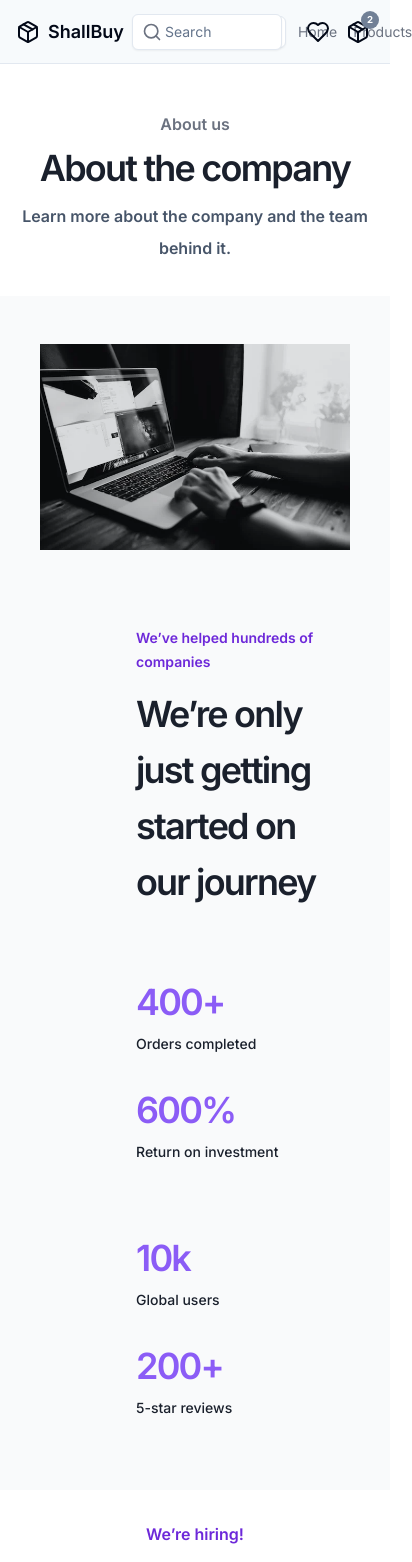
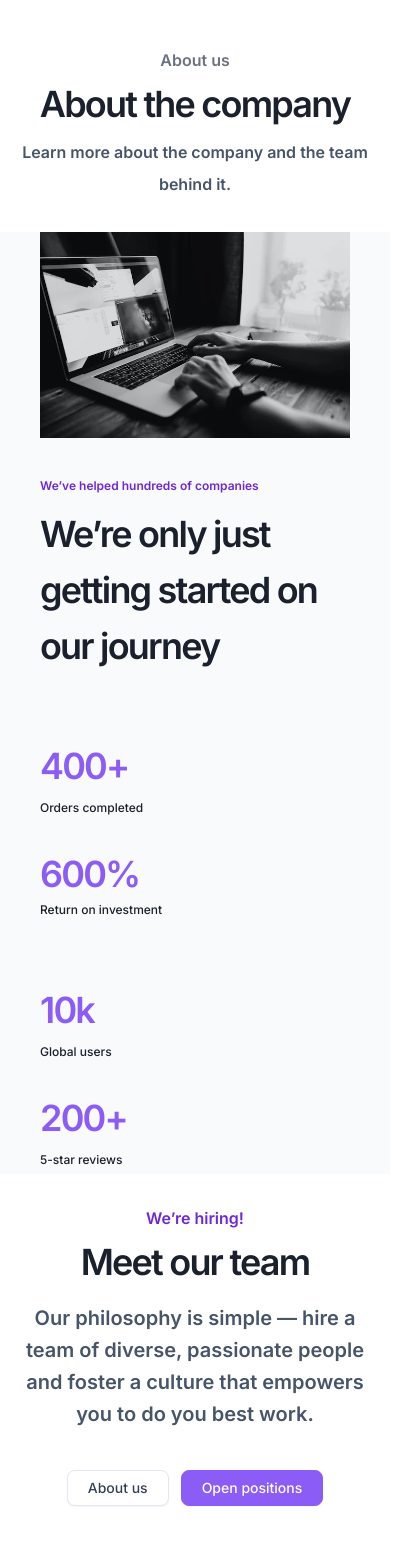
Before and after one commit to Selva2105/shallbuy-web, a Next.js app: page /about-us in a window 390 px wide. Shown: the top 1562 px of the page, 412 px wide, since content can reach past the window. Built offline with nearby package versions, Linux system fonts and the light colour scheme.

Commit message:
fix: aboutus page responsive done

```diff
--- a/src/app/(static-pages)/about-us/page.tsx
+++ b/src/app/(static-pages)/about-us/page.tsx
@@ -2,7 +2,6 @@ import { Button } from "@/components/ui/button";
 import { jobListings, teamMembers, valuesList } from "@/constants/data";
 import { GitHubLogoIcon, LinkedInLogoIcon } from "@radix-ui/react-icons";
 import peopleImage from "../../../../public/images/teams/Image.svg";
-import Image from "next/image";
 import Link from "next/link";
 import React from "react";
 
@@ -23,66 +22,65 @@ const page = () => {
         </div>
       </div>
 
-      <div className="flex justify-center items-center self-stretch px-20 py-8 bg-gray-50 max-md:px-5">
-        <div className="px-8 mt-4 w-full max-w-screen-xl max-md:px-5 max-md:max-w-full">
-          <div className="flex max-md:flex-col">
-            <Image
+      <div className="flex justify-center items-center self-stretch md:px-10 md:py-4 lg:px-20 lg:py-8 bg-gray-50 max-md:px-5">
+        <div className="lg:px-8 lg:mt-4 w-full max-w-screen-xl max-md:px-5 max-md:max-w-full">
+          <div className="flex max-md:flex-col justify-between md:gap-5 lg:gap-0">
+            <img
               loading="lazy"
               src="/images/about-1.webp"
               alt=""
-              width={600}
-              height={600}
+              className="md:w-[385px] md:h-[285px] lg:w-[560px] lg:h-[435px]"
             />
             <div className="flex flex-col w-6/12 max-md:ml-0 max-md:w-full ">
-              <div className="flex flex-col self-stretch my-auto max-md:mt-10 max-md:max-w-full py-9 pr-8 ml-24 ">
-                <div className="text-sm font-semibold leading-6 text-violet-700 max-md:max-w-full">
+              <div className="flex flex-col self-stretch my-auto max-md:mt-10 max-md:max-w-full lg:py-9 lg:pr-8">
+                <div className="text-xs lg:text-sm font-semibold lg:leading-6 text-violet-700 max-md:max-w-full">
                   We’ve helped hundreds of companies
                 </div>
-                <div className="mt-3 text-5xl font-semibold tracking-tighter text-gray-900 leading-[60px] max-md:max-w-full max-md:text-4xl max-md:leading-[56px]">
+                <div className="mt-3 text-lg lg:text-5xl font-semibold tracking-tighter text-gray-900 lg:leading-[60px] max-md:max-w-full max-md:text-4xl max-md:leading-[56px]">
                   We’re only just getting started on our journey
                 </div>
-                <div className="mt-12 max-md:mt-10 max-md:max-w-full">
+                <div className="mt-2 max-md:mt-10 md:max-w-full">
                   <div className="flex gap-5 max-md:flex-col max-md:gap-0">
                     <div className="flex flex-col w-6/12 max-md:ml-0 max-md:w-full">
                       <div className="flex flex-col grow self-stretch max-md:mt-8">
-                        <div className="text-4xl font-semibold tracking-tighter text-violet-500 leading-[22px] max-md:text-4xl">
+                        <div className="text-lg lg:text-4xl font-semibold tracking-tighter text-violet-500 leading-[22px] max-md:text-4xl">
                           400+
                         </div>
-                        <div className="mt-2 text-sm font-medium leading-7 text-gray-900">
+                        <div className="mt-2 text-xs lg:text-sm font-medium leading-7 text-gray-900">
                           Orders completed
                         </div>
                       </div>
                     </div>
                     <div className="flex flex-col ml-5 w-6/12 max-md:ml-0 max-md:w-full">
                       <div className="flex flex-col grow self-stretch max-md:mt-8">
-                        <div className="text-4xl font-semibold tracking-tighter text-violet-500 leading-[22px] max-md:text-4xl">
+                        <div className="text-lg lg:text-4xl font-semibold tracking-tighter text-violet-500 leading-[22px] max-md:text-4xl">
                           600%
                         </div>
-                        <div className="mt-2 text-sm font-medium leading-7 text-gray-900">
+                        <div className="mt-2 text-xs lg:text-sm font-medium lg:leading-7 text-gray-900">
                           Return on investment
                         </div>
                       </div>
                     </div>
                   </div>
                 </div>
-                <div className="mt-12 max-md:mt-10 max-md:max-w-full">
+                <div className="mt-12 max-md:mt-10 md:max-w-full">
                   <div className="flex gap-5 max-md:flex-col max-md:gap-0">
                     <div className="flex flex-col w-6/12 max-md:ml-0 max-md:w-full">
                       <div className="flex flex-col grow self-stretch max-md:mt-8">
-                        <div className="text-4xl font-semibold tracking-tighter text-violet-500 leading-[22px] max-md:text-4xl">
+                        <div className="text-lg lg:text-4xl font-semibold tracking-tighter text-violet-500 leading-[22px] max-md:text-4xl">
                           10k
                         </div>
-                        <div className="mt-2 text-sm font-medium leading-7 text-gray-900">
+                        <div className="mt-2 text-xs lg:text-sm font-medium leading-7 text-gray-900">
                           Global users
                         </div>
                       </div>
                     </div>
                     <div className="flex flex-col ml-5 w-6/12 max-md:ml-0 max-md:w-full">
                       <div className="flex flex-col grow self-stretch max-md:mt-8">
-                        <div className="text-4xl font-semibold tracking-tighter text-violet-500 leading-[22px] max-md:text-4xl">
+                        <div className="text-lg lg:text-4xl font-semibold tracking-tighter text-violet-500 leading-[22px] max-md:text-4xl">
                           200+
                         </div>
-                        <div className="mt-2 text-sm font-medium leading-7 text-gray-900">
+                        <div className="mt-2 text-xs lg:text-sm font-medium leading-7 text-gray-900">
                           5-star reviews
                         </div>
                       </div>
@@ -120,10 +118,10 @@ const page = () => {
         </div>
 
         <div className="max-md:max-w-full px-20 pb-8 ">
-          <div className="flex gap-5 max-md:flex-col max-md:gap-0 justify-center items-center">
+          <div className="flex gap-5 max-md:flex-col max-md:gap-0 justify-between lg:justify-center items-center">
             {teamMembers.map((data, index) => (
               <div
-                className="flex flex-col mx-2.5 w-3/12 max-md:ml-0 max-md:w-full"
+                className="flex flex-col mx-2.5 md:w-2/4 lg:w-3/12 max-md:ml-0 max-md:w-full"
                 key={index}
               >
                 <div className="flex flex-col grow self-stretch p-6 mx-auto w-full bg-gray-50 max-md:px-5 max-md:mt-8">
@@ -229,7 +227,7 @@ const page = () => {
         </div>
       </div>
 
-      <div className="flex flex-col items-center px-20 py-8 my-4 w-full max-md:max-w-full">
+      <div className="flex flex-col items-center px-5 py-2 md:px-20 md:py-8 my-4 w-full max-md:max-w-full">
         <div className="justify-center px-3 py-1 text-sm font-medium leading-5 text-center text-violet-700 bg-purple-50 rounded-2xl">
           Open positions
         </div>
@@ -242,12 +240,15 @@ const page = () => {
         <img
           loading="lazy"
           src={peopleImage.src}
-          className="self-center mt-16 w-[1216px] h-[400px] aspect-[3.03] max-md:mt-10"
+          className="self-center mt-12 w-[1216px] md:h-[200px] lg:h-[400px] aspect-[3.03]"
           alt="people"
         />
 
         {jobListings.map((category, index) => (
-          <div className="mt-8 text-gray-900 max-md:mt-10 w-[60%]" key={index}>
+          <div
+            className="mt-8 text-gray-900 max-md:mt-10 sm:w-full md:w-[90%] lg:w-[60%]"
+            key={index}
+          >
             <div className="w-full text-xl font-semibold text-gray-900 max-md:max-w-full">
               {category.category}
             </div>
@@ -296,10 +297,10 @@ const page = () => {
         <div className="flex flex-col px-8 max-md:px-5 max-md:max-w-full">
           <div className="flex gap-5 max-md:flex-wrap">
             <div className="flex flex-col flex-1 max-md:max-w-full">
-              <div className="text-3xl font-semibold leading-10 text-gray-900 max-md:max-w-full">
+              <div className="text-xl lg:text-3xl font-semibold leading-10 text-gray-900 max-md:max-w-full">
                 Start your 30-day free trial
               </div>
-              <div className="mt-4 text-xl leading-8 text-slate-600 max-md:max-w-full">
+              <div className="mt-4 text-base lg:text-xl leading-8 text-slate-600 max-md:max-w-full">
                 Join over 400+ users already enjoying the power of permium.
               </div>
             </div>
--- a/src/app/layoutProvider.tsx
+++ b/src/app/layoutProvider.tsx
@@ -1,7 +1,7 @@
 "use client";
 
 import Footer from "@/components/footer/Footer";
-import { NavigationBar } from "@/components/navigation-ui/navigation-bar";
+// import { NavigationBar } from "@/components/navigation-ui/navigation-bar";
 import { usePathname } from "next/navigation";
 import React from "react";
 
@@ -11,9 +11,9 @@ export const LayoutProvider: React.FC<{ children: React.ReactNode }> = ({
   const pathname = usePathname();
   return (
     <>
-      {!(pathname.includes("/login") || pathname.includes("/signup")) && (
+      {/* {!(pathname.includes("/login") || pathname.includes("/signup")) && (
         <NavigationBar />
-      )}
+      )} */}
       {children}
       {!(pathname.includes("/login") || pathname.includes("/signup")) && (
         <Footer />
```
